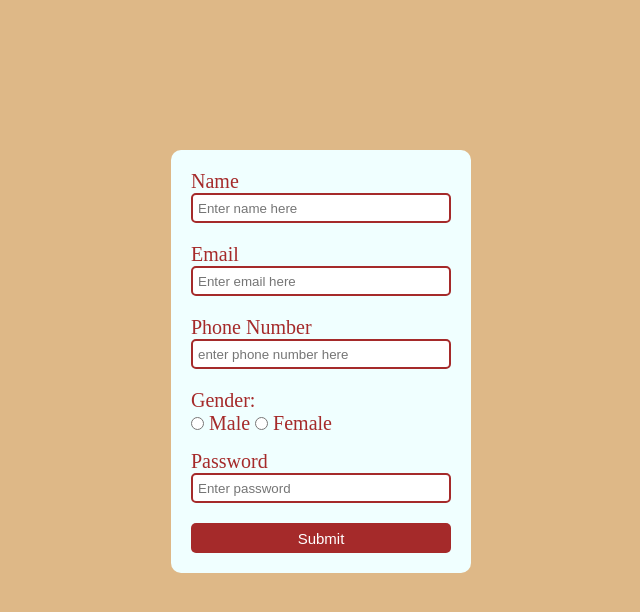
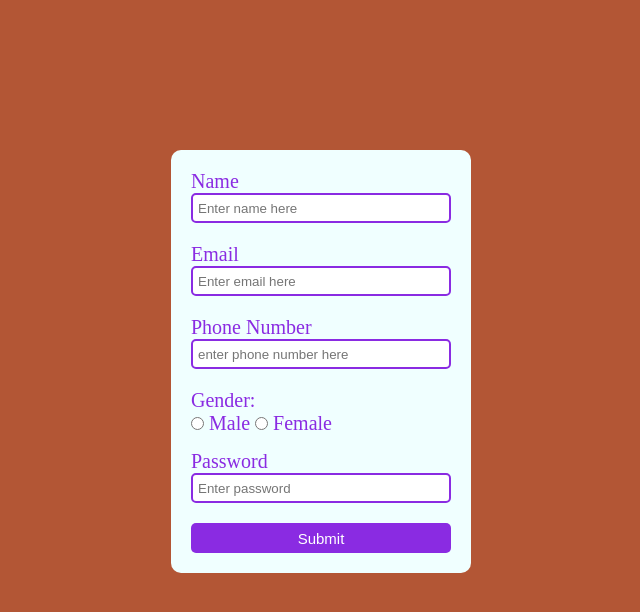
Before and after one commit to aystix/side-hustle-week2-task, a plain HTML site: page index.html in a window 1280 px wide. Shown: the whole page, without its empty margins (319-959 px from the left). Drawn offline with Linux system fonts and the light colour scheme.

Commit message:
second commit

```diff
--- a/style.css
+++ b/style.css
@@ -4,7 +4,7 @@
     box-sizing: border-box;
 }
 body {
-    background-color: burlywood;
+    background-color: rgb(179, 86, 53);
     font-size: 20px;
 }
 .container {
@@ -23,7 +23,7 @@ button {
     width: 100%;
     height: 30px;
     border-radius: 5px;
-    background-color: brown;
+    background-color: blueviolet;
     border: none;
     font-size: 15px;
     color: white;
@@ -33,11 +33,11 @@ button {
     width: 100%;
     border-radius: 5px;
     padding: 5px;
-    border: 2px brown solid;
+    border: 2px blueviolet solid;
  }
  p {
-    color: brown;
+    color: blueviolet;
  }
  label {
-    color: brown;
+    color: blueviolet;
  }
```
